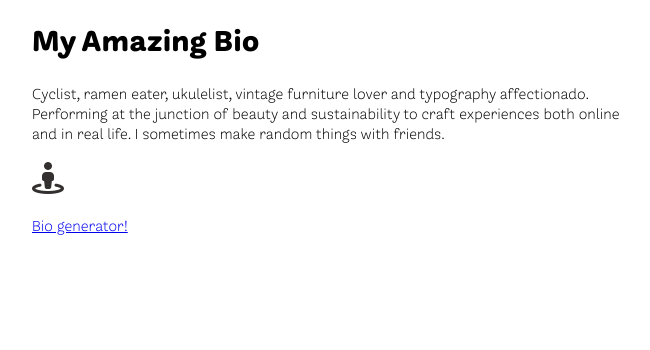
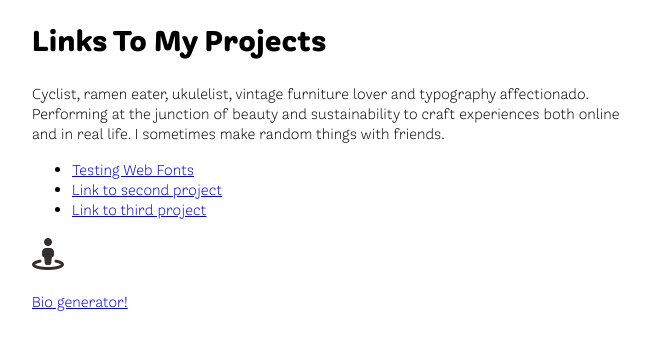
Before and after one commit to mwynton/firstsitmac, a plain HTML site: page Fonttest/index.html in a window 1280 px wide. Shown: the whole page, without its empty margins (308-958 px from the left). Drawn offline with Linux system fonts and the light colour scheme.

Commit message:
redid fonts

```diff
--- a/Fonttest/index.html
+++ b/Fonttest/index.html
@@ -12,9 +12,16 @@
 
 <body>
 
-	<h1>My Amazing Bio</h1>
+	<h1>Links To My Projects</h1>
 
 	<p>Cyclist, ramen eater, ukulelist, vintage furniture lover and typography affectionado. Performing at the junction of beauty and sustainability to craft experiences both online and in real life. I sometimes make random things with friends.</p>
+
+	<ul>
+		<li><a href="fonts/"> Testing Web Fonts</a></li>
+		<li><a href="#">Link to second project</a></li>
+		<li><a href="#">Link to third project</a></li>
+
+	</ul>
 	<div class="icons">
 		<i class="fa-solid fa-street-view"></i>
 
--- a/Fonttest/styles.css
+++ b/Fonttest/styles.css
@@ -7,7 +7,6 @@
 
 }
 
-
 @font-face {
     font-family: 'freightround_prolight';
     src: url('fonts/freightroundprolight-webfont.woff2') format('woff2'),
@@ -16,7 +15,6 @@
     font-style: normal;
 
 }
-
 
 @font-face {
     font-family: 'freightround_probold';
@@ -34,7 +32,7 @@ body {
 }
 
 h1 {
-    font-family: 'freightround_probold', Arial, sans-serif;
+    font-family: "freightround_probold", Arial, sans-serif;
 }
 
 .icons{
```
Also changed, not shown: 1 other file.
